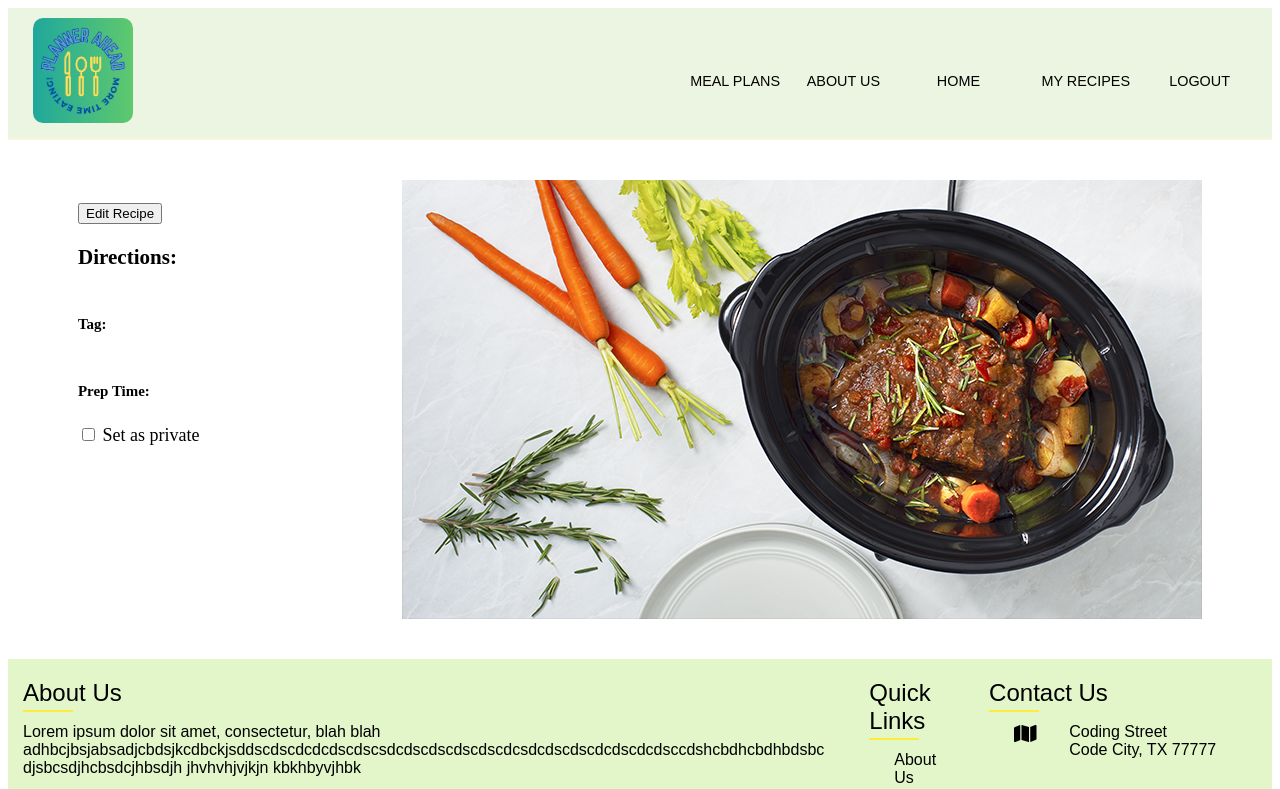
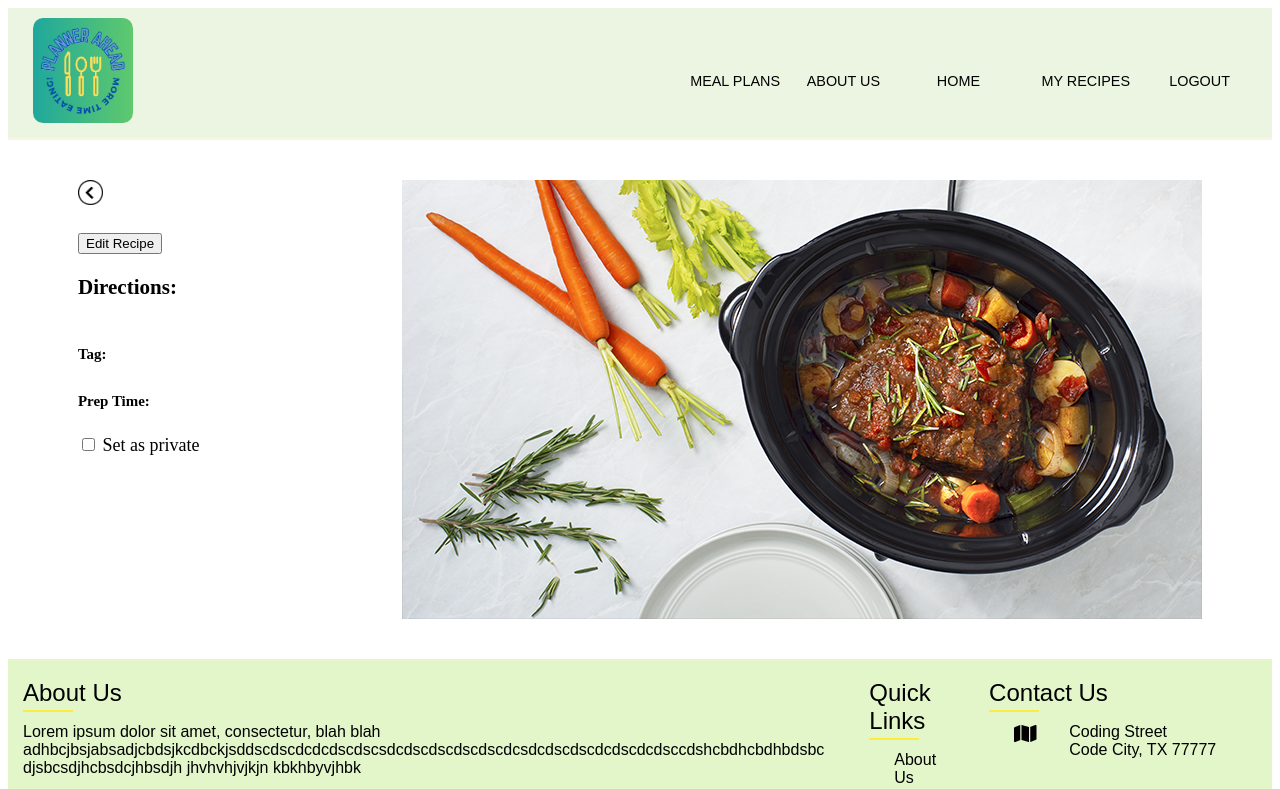
Before and after one commit to iancraine/PlannerAheadFinal, a Vue app in the folder vue/: page /recipes/1 in a window 1280 px wide. Shown: the top 789 px of the page. Built offline with nearby package versions, Linux system fonts and the light colour scheme; no server answers; sample sign-in values are in the browser's storage.

Commit message:
footer bug fixed

```diff
--- a/vue/src/components/EditRecipeForm.vue
+++ b/vue/src/components/EditRecipeForm.vue
@@ -50,7 +50,7 @@
             <br>
 
             <div class="btn-align">
-                <input class="submitBtn" type="submit" v-on:click="addRecipeToDatabase()" value="Submit">
+                <input class="submitBtn" type="submit" v-on:click="editRecipe()" value="Submit">
                 <button class="cancelBtn" @click.prevent="clear()"> Clear</button>
             </div>
         </form>
@@ -61,9 +61,7 @@
  import IngredientService from "../services/IngredientService";
 
 export default {
-    props: {
 
-    },
     data(){
     return{
         inputTag: '',
@@ -86,6 +84,9 @@ export default {
         };
     },
  methods: {
+    getRecipe(){
+        RecipeService.getRecipeById()
+    },
     clear() {
         this.inputTag = '';
         this.inputIngredient= {
@@ -95,12 +96,7 @@ export default {
         };
         this.unit = '';
         this.recipe ={
-           recipe_name:'',
-           directions:'',
-           tags:'',
-           prep_time:'',
-           food_pic:'',
-           is_public: false
+
         };
         this.ingredients= [];
     },
@@ -122,10 +118,10 @@ export default {
         };
         this.unit='';
     },
-    addRecipeToDatabase(){
-        RecipeService.addNewRecipe(this.$store.state.user.id,this.recipe).then((response) => {
+    editRecipe(){
+        RecipeService.modifyRecipe(this.$store.state.user.id,this.recipe).then((response) => {
                 this.recipe_id = response.data.recipeId;
-                this.addIngredientToDatabase();
+                this.editIngredient();
         }).catch(error => {
             if(error.response){
                 this.errorMsg = "Error submitting new recipe. Response recived was '"+ error.response.statusText+"'";
@@ -138,7 +134,7 @@ export default {
 
 
     },
-    addIngredientToDatabase(){
+    editIngredient(){
         this.ingredients.forEach((ingredient) => {
             IngredientService.addIngredient(this.$store.state.user.id, ingredient)
             .then((response) => {
@@ -174,6 +170,7 @@ export default {
         });
 
     }
+
 
 
     }
--- a/vue/src/components/Footer.vue
+++ b/vue/src/components/Footer.vue
@@ -44,7 +44,7 @@
                  <p><a href="#">contact@plannerahead.com</a>
               </p>
             </li>
-            </ul>                                                                                                                                                                                                                                                                >
+            </ul>
    </div>
   </div>
     <div class="copyright">
--- a/vue/src/components/RecipeDetail.vue
+++ b/vue/src/components/RecipeDetail.vue
@@ -1,8 +1,11 @@
 <template>
-  <div class="recipe-detail">
+  <div class="recipe-detail" >
 
 
     <div class="right">
+      <router-link v-bind:to="{ name:'recipes', params:{userId:$store.state.user.id}}">
+        <img class="back-arrow" src="../assets/backArrow.png" alt="Back Arrow">
+      </router-link>
       <h2>{{recipe.recipe_name}}</h2>
 
       <div>
@@ -80,6 +83,9 @@ created() {
 </script>
 
 <style scoped>
+.back-arrow{
+  width: 25px;
+}
 .recipe-detail{
   display: grid;
   grid-template-columns: 1fr 1fr;
@@ -120,6 +126,15 @@ h2{
   display: inline-block;
 
 }
+.time h5 {
+  margin-top: 0;
+}
+div.time{
+  margin-top:0;
+}
+p.time{
+  margin-top: 0;
+}
 
 
 </style>
--- a/vue/src/components/RecipeList.vue
+++ b/vue/src/components/RecipeList.vue
@@ -82,10 +82,11 @@ div.page-title h1{
 }
 
 .recipe{
-  display: flex;
+  grid-area: card;
+  /* display: flex; */
   flex-wrap: wrap;
   justify-content: space-around;
-  grid-area: "card";
+
 }
 .h1{
   color: rgb(20, 73, 187);
```
Also changed, not shown: 1 other file (tests, documents, lock files or other folders).
